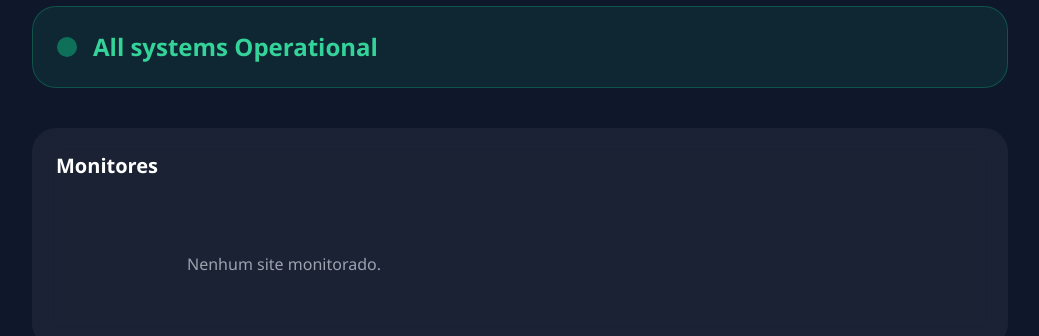
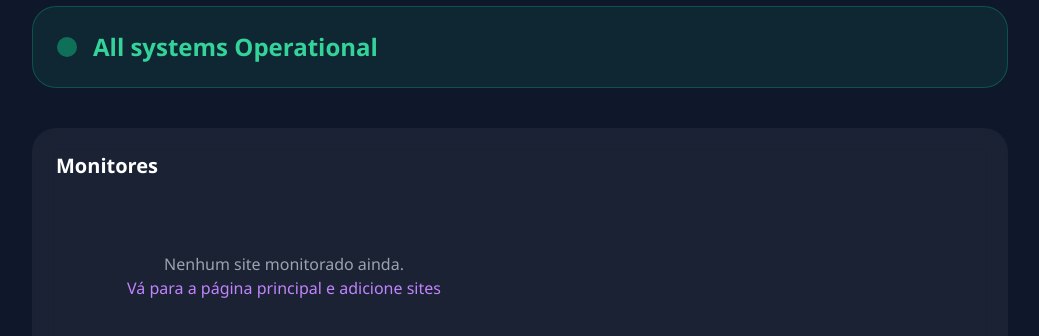
Before and after one commit to easflab/sitepulse-monitor, a plain HTML site: page status.html in a window 1280 px wide. Shown: the part 90-426 px from the top of the page, without its empty margins (120-1159 px from the left). Drawn offline with nearby package versions, Linux system fonts and the light colour scheme.

Commit message:
Update pagina de status
Status

```diff
--- a/status.html
+++ b/status.html
@@ -43,7 +43,11 @@
             container.innerHTML = '';
 
             if (sites.length === 0) {
-                container.innerHTML = `<div class="text-center py-12 text-gray-400">Nenhum site monitorado.</div>`;
+                container.innerHTML = `
+                    <div class="text-center py-12 text-gray-400">
+                        Nenhum site monitorado ainda.<br>
+                        <a href="index.html" class="text-purple-400 hover:underline">Vá para a página principal e adicione sites</a>
+                    </div>`;
                 return;
             }
 
```
